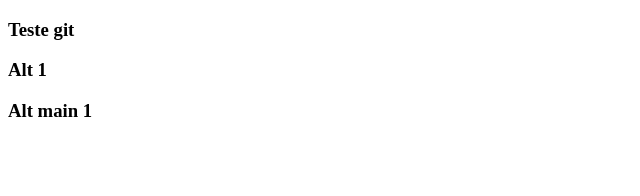
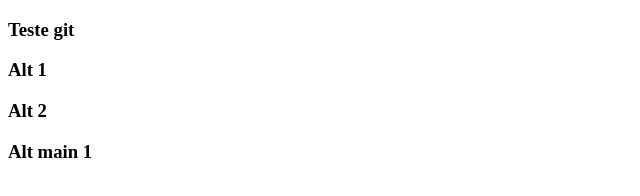
Before and after one commit to luciojb/pdi-git, a website: page index.html in a window 1280 px wide. Shown: the whole page, without its empty margins (0-640 px from the left). Drawn offline with Linux system fonts and the light colour scheme.

Commit message:
alteracao 1

```diff
--- a/index.html
+++ b/index.html
@@ -7,6 +7,7 @@
 <body>
 <h3>Teste git</h3>
 <h3>Alt 1</h3>
+<h3>Alt 2</h3>
 <h3>Alt main 1</h3>
 </body>
 </html>
```
